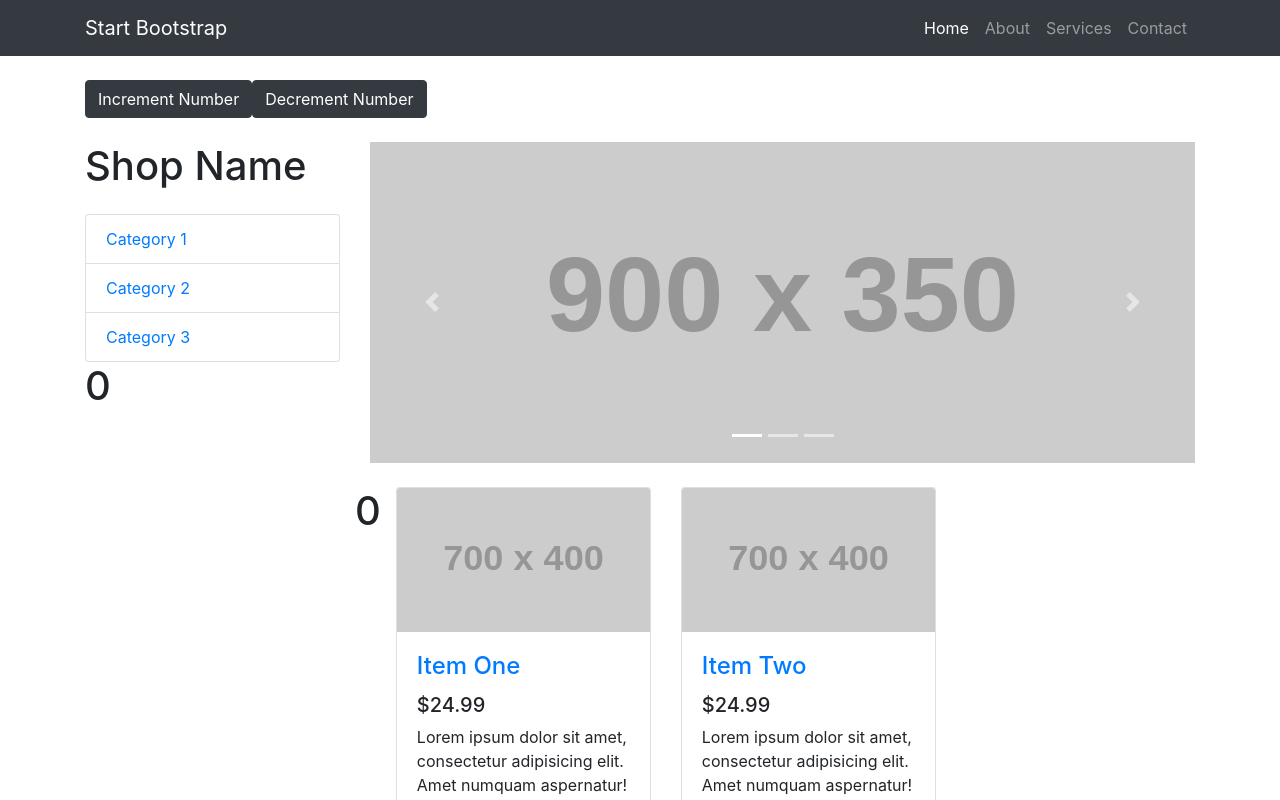
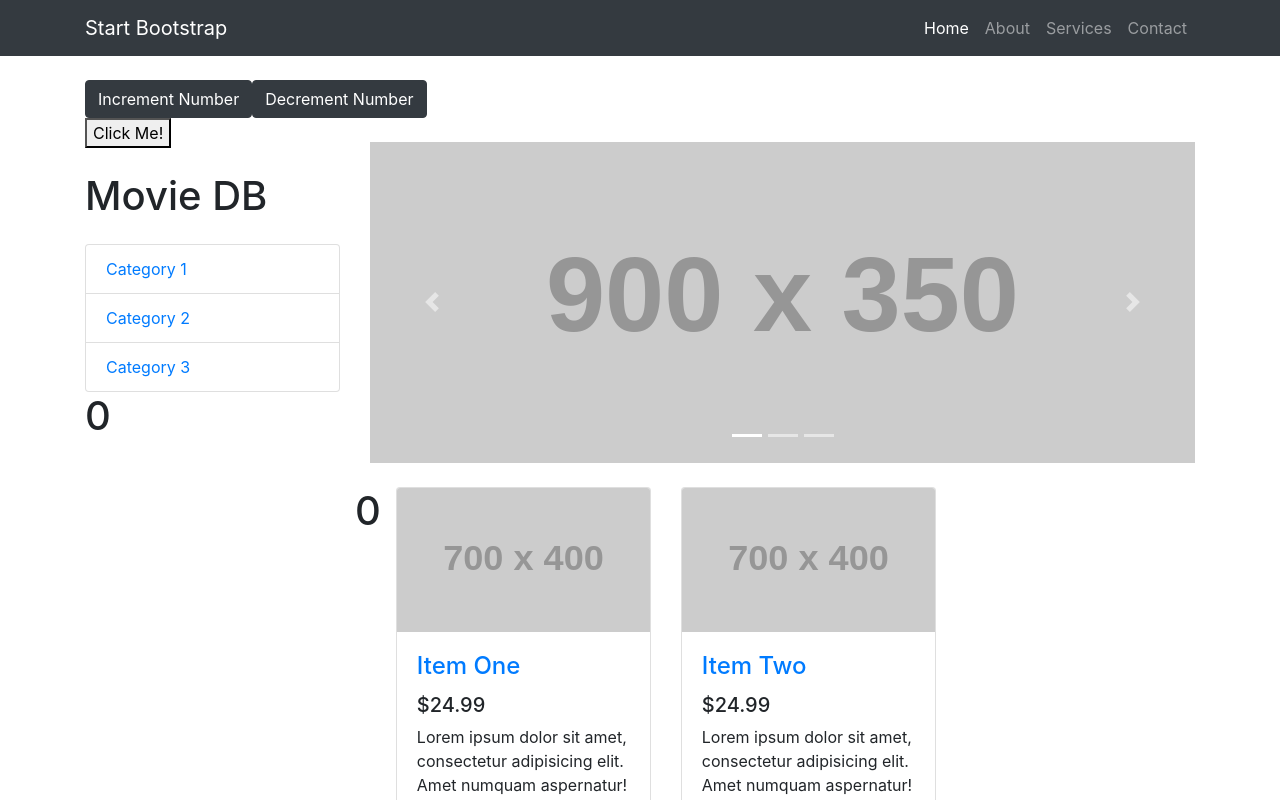
Before and after one commit to hannahtrask/MovieApp, a Next.js app: page / in a window 1280 px wide. Shown: the top 800 px of the page. Built offline with nearby package versions, Linux system fonts and the light colour scheme.

Commit message:
more notes

```diff
--- a/components/sidemenu.js
+++ b/components/sidemenu.js
@@ -3,7 +3,8 @@ import React from 'react';
 const SideMenu = (props) => {
 	return (
 		<>
-			<h1 className='my-4'>Shop Name</h1>
+            <button onClick={props.clickHandler}>Click Me!</button>
+			<h1 className='my-4'>{props.appName}</h1>
 			<div className='list-group'>
 				<a href='#' className='list-group-item'>
 					Category 1
--- a/pages/index.js
+++ b/pages/index.js
@@ -54,7 +54,13 @@ const Home = () => {
 					</button>
 					<div className='row'>
 						<div className='col-lg-3'>
-							<SideMenu count={count} />
+							<SideMenu
+								count={count}
+								appName={'Movie DB'}
+								clickHandler={() => {
+									console.log('Hello World');
+								}}
+							/>
 						</div>
 						<div className='col-lg-9'>
 							<Carousel />
```
